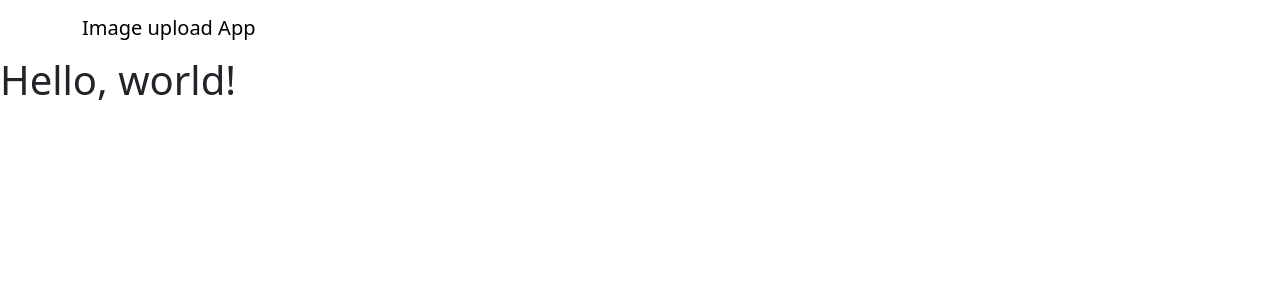
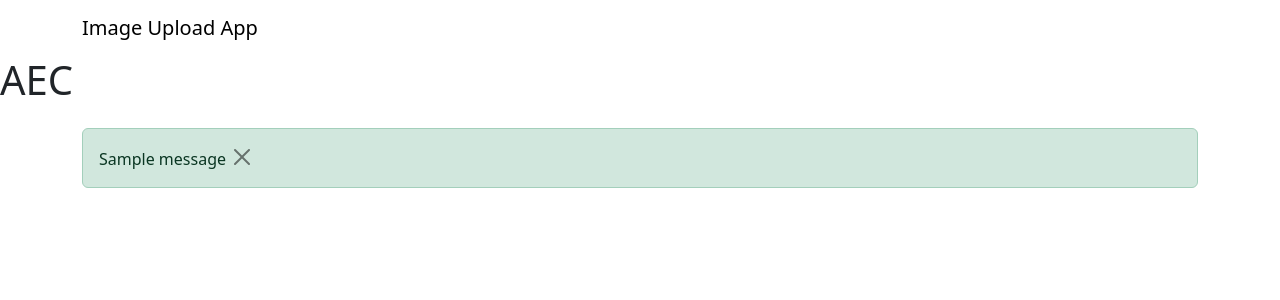
Before and after one commit to rupnath444/images, a Django app: template templates/base.html in a window 1280 px wide. Shown: the top 300 px of the page. Run offline with Django 5.2, Linux system fonts and the light colour scheme; the template is opened without the code that fills it, so the values that code supplies are empty; one stand-in notice (Sample message) is shown; some libraries are stand-ins or nearby versions.

Commit message:
added image

```diff
--- a/images/urls.py
+++ b/images/urls.py
@@ -1,4 +1,6 @@
 from django.urls import path
+from . import views
 
 urlpatterns = [
+    path('', views.image_list, name='imagelist'),
 ]
--- a/images/views.py
+++ b/images/views.py
@@ -1,11 +1,9 @@
 from django.shortcuts import render,redirect,get_object_or_404
 from django.contrib import messages
-
-import images
 from .models import Image
 from .forms import ImageForm
 
 def image_list(request):
     images = Image.objects.all().order_by('-uploaded_to')
     context = {'images': images}
-    return render(request, '', context)
+    return render(request, 'images/image_list.html', context)
--- a/templates/base.html
+++ b/templates/base.html
@@ -3,16 +3,29 @@
   <head>
     <meta charset="utf-8">
     <meta name="viewport" content="width=device-width, initial-scale=1">
-    <title>Bootstrap demo</title>
+    <title>Image Upload App</title>
     <link href="https://cdn.jsdelivr.net/npm/bootstrap@5.3.8/dist/css/bootstrap.min.css" rel="stylesheet" integrity="sha384-sRIl4kxILFvY47J16cr9ZwB07vP4J8+LH7qKQnuqkuIAvNWLzeN8tE5YBujZqJLB" crossorigin="anonymous">
   </head>
   <body>
     <nav class="navbar navbar-expand-lg bg-body-dark">
         <div class="container">
-            <a class="navbar-brand" href="">Image upload App</a>
+            <a class="navbar-brand" href="">Image Upload App</a>
         </div>
     </nav>
-    <h1>Hello, world!</h1>
+    <h1>AEC</h1>
+    <div class="container mt-4">
+        {% if messages %}
+            {% for message in messages %}
+                <div class="alert alert-{{ message.tags }}" role="alert">
+                    {{ message }}
+                    <button type="button" class="btn-close" data-bs-dismiss="alert"></button>
+                </div>
+            {% endfor %}
+        {% endif %}
+        {% block content %}
+        {% endblock %}
+    </div>
+
     <script src="https://cdn.jsdelivr.net/npm/bootstrap@5.3.8/dist/js/bootstrap.bundle.min.js" integrity="sha384-FKyoEForCGlyvwx9Hj09JcYn3nv7wiPVlz7YYwJrWVcXK/BmnVDxM+D2scQbITxI" crossorigin="anonymous"></script>
   </body>
 </html>
```
Also changed, not shown: templates/images/image_list.html (added, +23 -0 lines).
